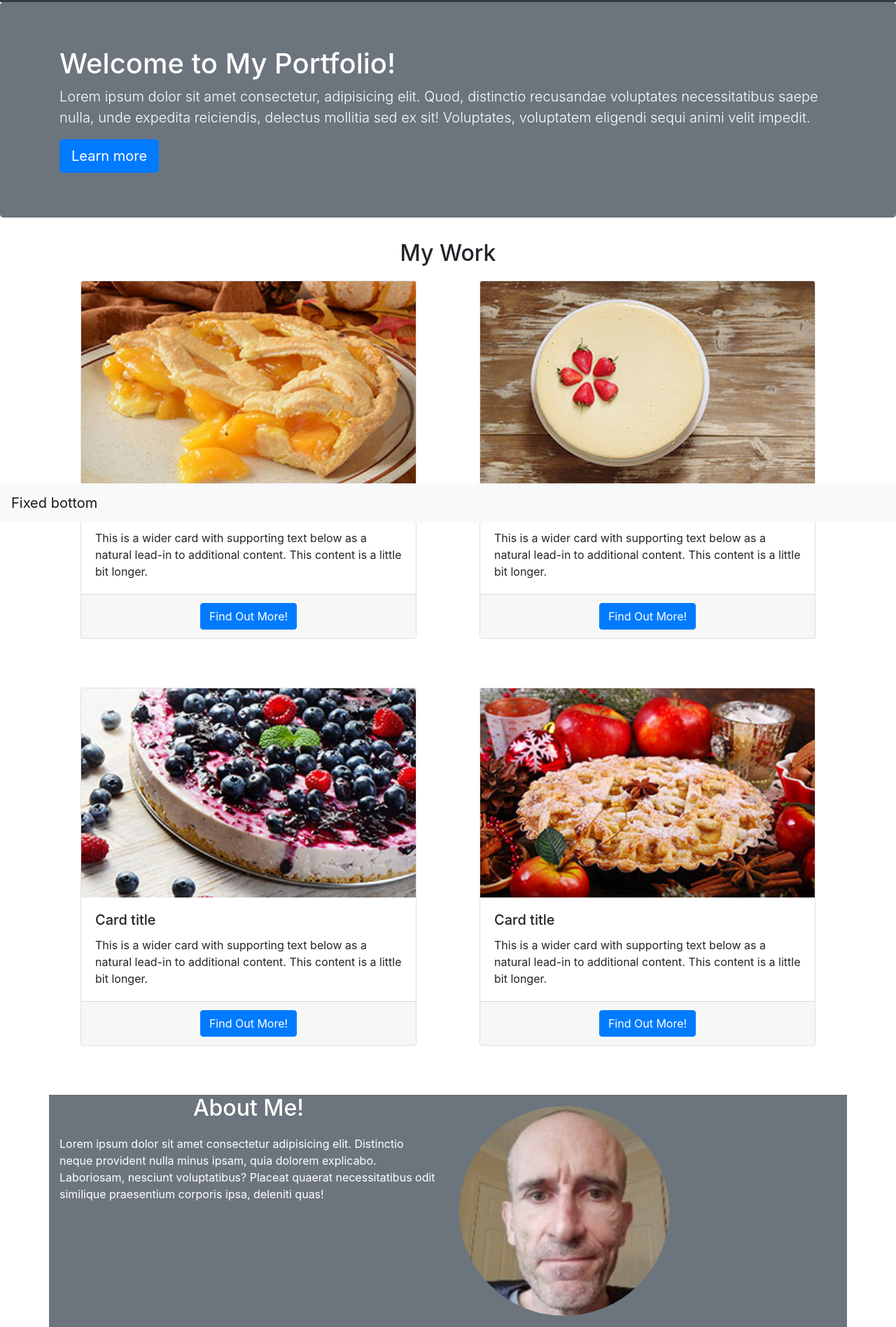
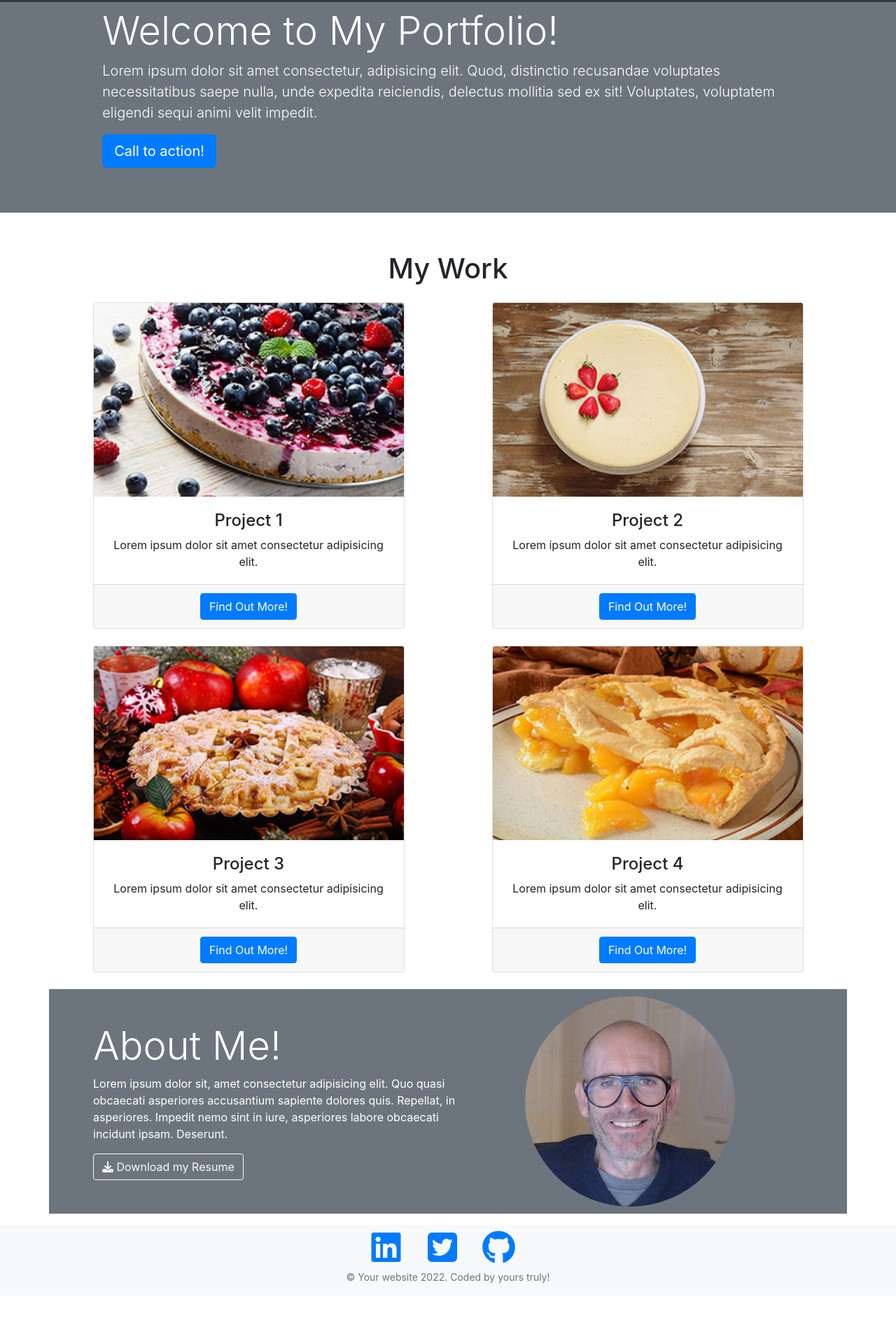
Before and after one commit to anthonycroft/Bootstrap-Portfolio, a plain HTML site: page index.html in a window 1280 px wide. Shown: the part 53-1950 px from the top of the page at 70% size. After the commit the page ends 1905 px from the top, so only its background shows below. Drawn offline with nearby package versions, Linux system fonts and the light colour scheme.

Commit message:
Completed layout and CSS styling

```diff
--- a/assets/css/style.css
+++ b/assets/css/style.css
@@ -1,41 +1,5 @@
-.btn {
-  color: #fff !important;
-}
-
-h3 {
-  text-align: center;
-  font-size: 2.0rem;
-  margin-bottom: 20px;
-}
-
-.card {
-  margin-bottom: 70px;
-  margin-right: 30px;
-  margin-left: 30px;
-}
-
-.fixed-nav-bar {
-  position: fixed;
-  top: 0;
-  left: 0;
-  z-index: 9999;
-  width: 100%;
-  height: 50px;
-  background-color:  #00a087;
-}
-
-#about-me {
-  color: black;
-  /* background-color: #00a087; */
-}
-
-.rounded {
-  height: 100px;
+/* #my-profile {
+  margin: auto;
+  display: block;
   width: 100px;
-  -webkit-border-radius: 50%;
-  -moz-border-radius: 50%;
-  -ms-border-radius: 50%;
-  -o-border-radius: 50%;
-  border-radius: 50%;
-  background-size:cover;
-}
+} */
--- a/index.html
+++ b/index.html
@@ -6,23 +6,31 @@
     <meta name="viewport" content="width=device-width, initial-scale=1, shrink-to-fit=no">
 
     <!-- Bootstrap CSS -->
-    <link rel="stylesheet" href="https://stackpath.bootstrapcdn.com/bootstrap/4.3.1/css/bootstrap.min.css" integrity="sha384-ggOyR0iXCbMQv3Xipma34MD+dH/1fQ784/j6cY/iJTQUOhcWr7x9JvoRxT2MZw1T" crossorigin="anonymous">
-    <link rel="stylesheet" href="assets/css/style.css">
+    <link rel="stylesheet" href="https://cdn.jsdelivr.net/npm/bootstrap@4.6.2/dist/css/bootstrap.min.css" integrity="sha384-xOolHFLEh07PJGoPkLv1IbcEPTNtaed2xpHsD9ESMhqIYd0nLMwNLD69Npy4HI+N" crossorigin="anonymous">
+    <!-- <link rel="stylesheet" href="assets/css/style.css"> -->
 
-    <title>Hello, world!</title>
+    <script src="https://kit.fontawesome.com/9496e01374.js" crossorigin="anonymous"></script>
+
+    <title>My Portfolio</title>
   </head>
   <body>
-
-    <!-- <div class="container"> -->
-      <nav class="navbar navbar-expand-lg navbar-dark bg-dark">
+    <Section>
+      <!-- Navigation -->
+      <nav class="navbar navbar-expand-lg navbar-dark bg-dark fixed-top">
         <div class="container">
-        <!-- <div class="container"></div> -->
             <a href="#" class="navbar-brand">My Portfolio</a>
-            <button class="navbar-toggler" type="button" data-toggle="collapse" data-target="#navbarSupportedContent" aria-controls="navbarSupportedContent" aria-expanded="false" aria-label="Toggle navigation">
+            <button
+              class="navbar-toggler"
+              type="button"
+              data-toggle="collapse"
+              data-target="#mainContent"
+              aria-controls="navbarSupportedContent"
+              aria-expanded="false"
+              aria-label="Toggle navigation">
               <span class="navbar-toggler-icon"></span>
             </button>
 
-          <div class="collapse navbar-collapse" id="navbarSupportedContent">
+          <div class="collapse navbar-collapse" id="mainContent">
             <ul class="navbar-nav ml-auto">
               <li class="nav-item active">
                 <a class="nav-link" href="#">Welcome<span class="sr-only">(current)</span></a>
@@ -39,89 +47,136 @@
             </ul>
           </div>
         </div>
-        <!-- </div> -->
       </nav>
-    <!-- </div> -->
-      <div class="jumbotron jumbotron-dark bg-secondary text-white">
+    </Section>
+
+    <!-- Welcome Section: Jumbotron Header Full Width -->
+    <header class="jumbotron jumbotron-fluid bg-secondary">
       <div class="container">
-          <h1 class="display-5">Welcome to My Portfolio!</h1>
+        <div class="col-lg-11 mx-auto text-white">
+          <h1 class="display-4">Welcome to My Portfolio!</h1>
           <p class="lead">Lorem ipsum dolor sit amet consectetur, adipisicing elit. Quod, distinctio recusandae voluptates necessitatibus saepe nulla, unde expedita reiciendis, delectus mollitia sed ex sit! Voluptates, voluptatem eligendi sequi animi velit impedit.</p>
-          <!-- <hr class="my-4"> -->
           <!-- <p>It uses utility classes for typography and spacing to space content out within the larger container.</p> -->
-          <a class="btn btn-primary btn-lg" role="button" data-toggle="modal" data-target="#exampleModal">Learn more</a>
+          <a href="#" class="btn btn-primary btn-lg">Call to action!</a>
+        </div>
+      </div>
+    </header>
+
+    <!-- My Work -->
+    <section class="container">
+      <div class="row d-flex justify-content-around text-center mt-8">
+        <h1 class="my-4">My Work</h1>
+      </div>
+
+      <div class="row justify-content-between text-center mt-8">
+
+        <div class="col-lg-5 mx-auto mb-4">
+          <div class="card">
+            <img src="assets/images/blueberrycheesecakesmall.jpg" class="card-img-top" alt="...">
+            <div class="card-body">
+              <h4>Project 1</h4>
+              <p class="card-text">Lorem ipsum dolor sit amet consectetur adipisicing elit.</p>
+            </div>
+            <div class="card-footer">
+              <a href="" class="btn btn-primary">Find Out More!</a>
+            </div>
           </div>
         </div>
 
-    <h3>My Work</h3>
+        <div class="col-lg-5 mx-auto mb-4">
+          <div class="card">
+            <img src="assets/images/cheesecakesmall.jpg" class="card-img-top" alt="...">
+            <div class="card-body">
+              <h4>Project 2</h4>
+              <p class="card-text">Lorem ipsum dolor sit amet consectetur adipisicing elit.</p>
+            </div>
+            <div class="card-footer">
+              <a href="" class="btn btn-primary">Find Out More!</a>
+            </div>
+          </div>
+        </div>
 
-    <!-- <div class="container"> -->
-    <div class="container">
-      <div class="row">
-        <div class="col-md-6">
+      </div>
+
+      <div class="row justify-content-between text-center mt-8">
+
+        <div class="col-lg-5 mx-auto mb-4">
+          <div class="card">
+            <img src="assets/images/christmasapplepiesmall.jpg" class="card-img-top" alt="...">
+            <div class="card-body">
+              <h4>Project 3</h4>
+              <p class="card-text">Lorem ipsum dolor sit amet consectetur adipisicing elit.</p>
+            </div>
+            <div class="card-footer">
+              <a href="" class="btn btn-primary">Find Out More!</a>
+            </div>
+          </div>
+        </div>
+
+        <div class="col-lg-5 mx-auto mb-4">
           <div class="card">
             <img src="assets/images/peachpiesmall.jpg" class="card-img-top" alt="...">
             <div class="card-body">
-              <h5 class="card-title">Card title</h5>
-              <p class="card-text">This is a wider card with supporting text below as a natural lead-in to additional content. This content is a little bit longer.</p>
+              <h4>Project 4</h4>
+              <p class="card-text">Lorem ipsum dolor sit amet consectetur adipisicing elit.</p>
             </div>
-            <div class="card-footer col-md-12 text-center">
-              <button class="btn btn-primary">Find Out More!</button>
+            <div class="card-footer">
+              <a href="" class="btn btn-primary">Find Out More!</a>
             </div>
           </div>
         </div>
-        <div class="col-md-6">
-          <div class="card">
-            <img src="assets/images/cheesecakesmall.jpg" class="card-img-top" alt="...">
-            <div class="card-body">
-              <h5 class="card-title">Card title</h5>
-              <p class="card-text">This is a wider card with supporting text below as a natural lead-in to additional content. This content is a little bit longer.</p>
+
       </div>
-            <div class="card-footer col-md-12 text-center">
-              <button class="btn btn-primary">Find Out More!</button>
+    </section>
+
+    <!-- About Me -->
+    <section>
+      <div class="container bg-secondary">
+        <div class="row align-items-center">
+          <div class="col-lg-5 order-lg-2">
+            <img class="img-fluid rounded-circle" id="me" src="assets/images/acroft-resized.jpg"  alt="Anthony Croft photo">
           </div>
-          </div>
-        </div>
-        <div class="col-md-6">
-          <div class="card">
-            <img src="assets/images/blueberrycheesecakesmall.jpg" class="card-img-top" alt="...">
-            <div class="card-body">
-              <h5 class="card-title">Card title</h5>
-              <p class="card-text">This is a wider card with supporting text below as a natural lead-in to additional content. This content is a little bit longer.</p>
-            </div>
-            <div class="card-footer col-md-12 text-center">
-              <button class="btn btn-primary">Find Out More!</button>
-            </div>
-          </div>
-        </div>
-        <div class="col-md-6">
-          <div class="card">
-            <img src="assets/images/christmasapplepiesmall.jpg" class="card-img-top" alt="...">
-            <div class="card-body">
-              <h5 class="card-title">Card title</h5>
-              <p class="card-text">This is a wider card with supporting text below as a natural lead-in to additional content. This content is a little bit longer.</p>
-            </div>
-            <div class="card-footer col-md-12 text-center">
-              <button class="btn btn-primary">Find Out More!</button>
+
+          <div class="col-lg-7 order-lg-1 text-white">
+            <div class="p-5">
+              <h2 class="display-4">About Me!</h2>
+              <p>Lorem ipsum dolor sit, amet consectetur adipisicing elit. Quo quasi obcaecati asperiores accusantium sapiente dolores quis. Repellat, in asperiores. Impedit nemo sint in iure, asperiores labore obcaecati incidunt ipsam. Deserunt.</p>
+              <a href="" class="btn btn-outline-light">
+                <i class="fa-solid fa-download"></i>
+                  Download my Resume
+              </a>
             </div>
           </div>
         </div>
       </div>
+    </section>
 
-      <div class="row bg-secondary">
-        <div class="col-md-6 p-10 text-white">
-          <h3 class="text-white align-items-center" id="about-me">About Me!</h3>
-          <P>Lorem ipsum dolor sit amet consectetur adipisicing elit. Distinctio neque provident nulla minus ipsam, quia dolorem explicabo. Laboriosam, nesciunt voluptatibus? Placeat quaerat necessitatibus odit similique praesentium corporis ipsa, deleniti quas!</P>
-        </div>
-        <div class="col-md-6 p-3 justify-content-end">
-          <img src="assets/images/acroft-resized.png"  alt="..." class="rounded-circle" style="width: 300px; height: 300px;">
+    <!-- footer -->
+    <footer class="footer bg-light">
+      <div class="container mt-3">
+        <div class="row">
+          <div class="col-lg-6 h-100 text-center mx-auto">
+            <ul class="list-inline mt-2 mb-2">
+              <li class="list-inline-item mr-3">
+                <a href ="#">
+                  <i class="fab fa-linkedin fa-3x fa-fw"></i>
+                </a>
+              </li>
+              <li class="list-inline-item mr-3">
+                <a href ="#">
+                  <i class="fab fa-twitter-square fa-3x fa-fw"></i>
+                </a>
+              </li>
+              <li class="list-inline-item mr-3">
+                <a href ="#">
+                  <i class="fab fa-github fa-3x fa-fw"></i>
+                </a>
+              </li>
+            </ul>
+            <p class="text-muted small mb-4 mb-lg-3">&copy; Your website 2022. Coded by yours truly!</p>
           </div>
         </div>
-      <!-- </div> -->
-
-      <footer class="footer">
-        <nav class="navbar fixed-bottom navbar-light bg-light">
-          <a class="navbar-brand" href="#">Fixed bottom</a>
-        </nav>
+      </div>
     </footer>
 
     <!-- Optional JavaScript -->
```
Also changed, not shown: assets/images/acroft-resized.jpg (added), assets/images/acroft-resized.png (deleted). Lines whose indentation alone changed are shown as unchanged.
